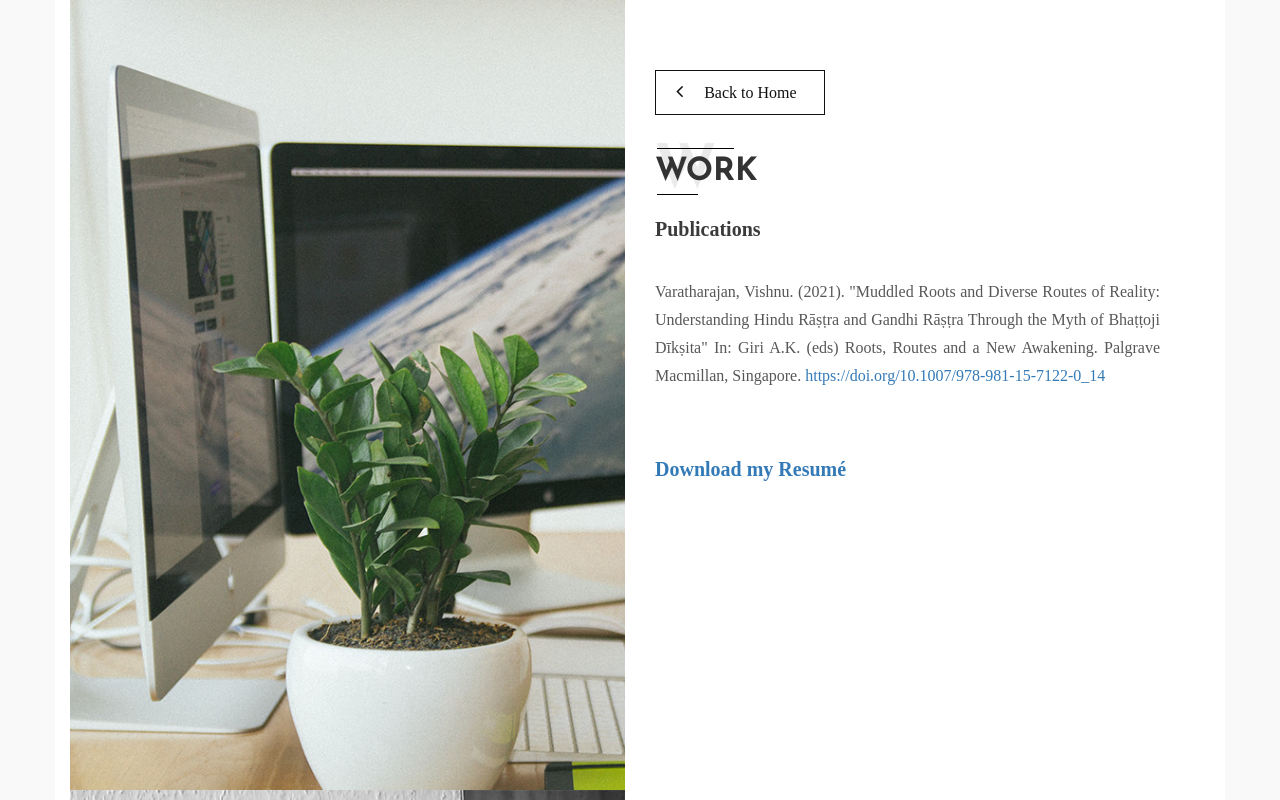
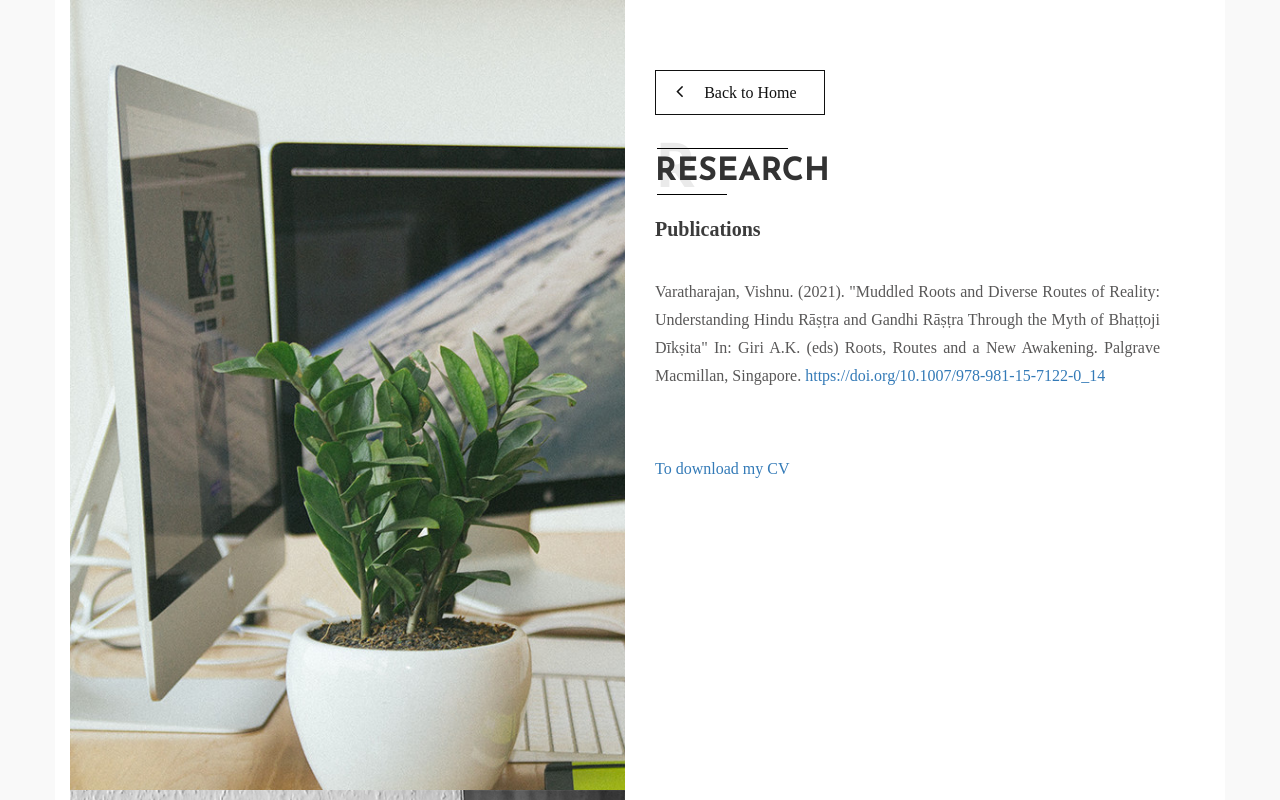
Before and after one commit to vishnuvarat/vishnuvarat.github.io, a plain HTML site: page index.html in a window 1280 px wide. Both pictures are taken after a click on the element "Research". Drawn offline with nearby package versions, Linux system fonts and the light colour scheme.

Commit message:
Update index.html

```diff
--- a/index.html
+++ b/index.html
@@ -90,14 +90,14 @@
                     <div class="col-md-6" id="work_right">
                         <a href="#index" class="btn btn-rabbit back"> <i class="fa fa-angle-left" aria-hidden="true"></i> Back to Home </a>
                         <div id="watermark">
-                            <h2 class="page-title" text-center>Work</h2>
-                            <div class="marker">w</div>
+                            <h2 class="page-title" text-center>Research</h2>
+                            <div class="marker">r</div>
                         </div>
                         <p class='subtitle'>Publications
                         </p>
                         <p class="info">Varatharajan, Vishnu. (2021). "Muddled Roots and Diverse Routes of Reality: Understanding Hindu Rāṣṭra and Gandhi Rāṣṭra Through the Myth of Bhaṭṭoji Dīkṣita" In: Giri A.K. (eds) Roots, Routes and a New Awakening. Palgrave Macmillan, Singapore. <a href="https://doi.org/10.1007/978-981-15-7122-0_14" target="_blank">https://doi.org/10.1007/978-981-15-7122-0_14</a></p>
                    <br><br>
-                    <p class='subtitle'><a href="https://drive.google.com/drive/folders/1gZsfJg-AIvYqNQOn5qq3QmMr5Sewyo9D?usp=sharing" target="_blank">Download my Resumé</a>
+                    <p class='info'><a href="https://drive.google.com/drive/folders/1gZsfJg-AIvYqNQOn5qq3QmMr5Sewyo9D?usp=sharing" download>To download my CV</a>
                         </p>
 
                     </div>
```
